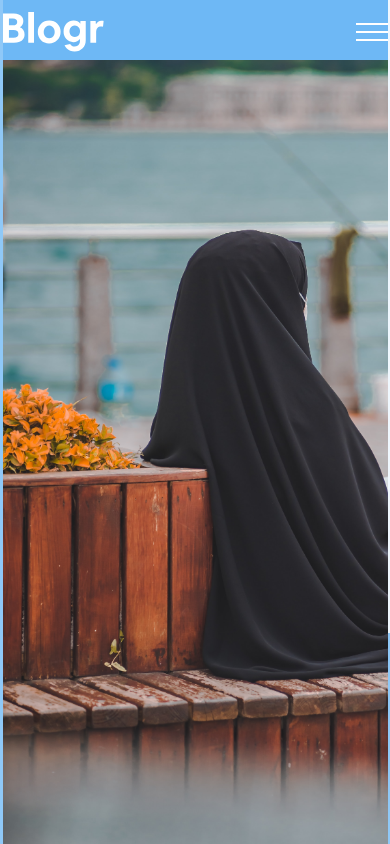
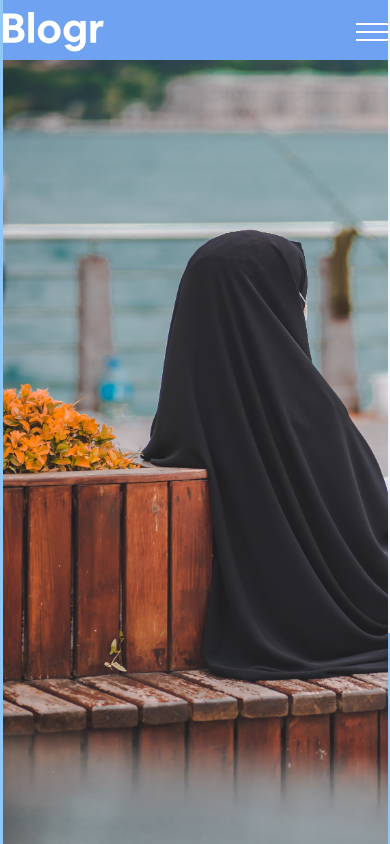
Before and after one commit to veiled-coder/AlhudaClothings, a website: page index.html in a window 390 px wide. Drawn offline with nearby package versions, Linux system fonts and the light colour scheme.

Commit message:
made changes

```diff
--- a/sass/_abstracts/_variables.scss
+++ b/sass/_abstracts/_variables.scss
@@ -8,5 +8,6 @@ $abel: 'Abel', sans-serif;
 $colorred:#811916;
 $deepblue: #000080;
 $bodyblue:#6eb8f5c4;
-$navblue:#6eb8f5;
+// $navblue:#6eb8f5;
+$navblue: rgb(111, 163, 241);
 $deepblue2:rgb(16, 164, 250);
--- a/sass/_layout/_header.scss
+++ b/sass/_layout/_header.scss
@@ -15,8 +15,7 @@
 }
 
 .nav,.MobileNav-bar{
-    background-color: $navblue;
-    // background-color: rgb(128, 186, 23;
+    background-color:$navblue;
     font-family: $roboto;
 
 &-icon{
```
Also changed, not shown: sass/huda.css.
